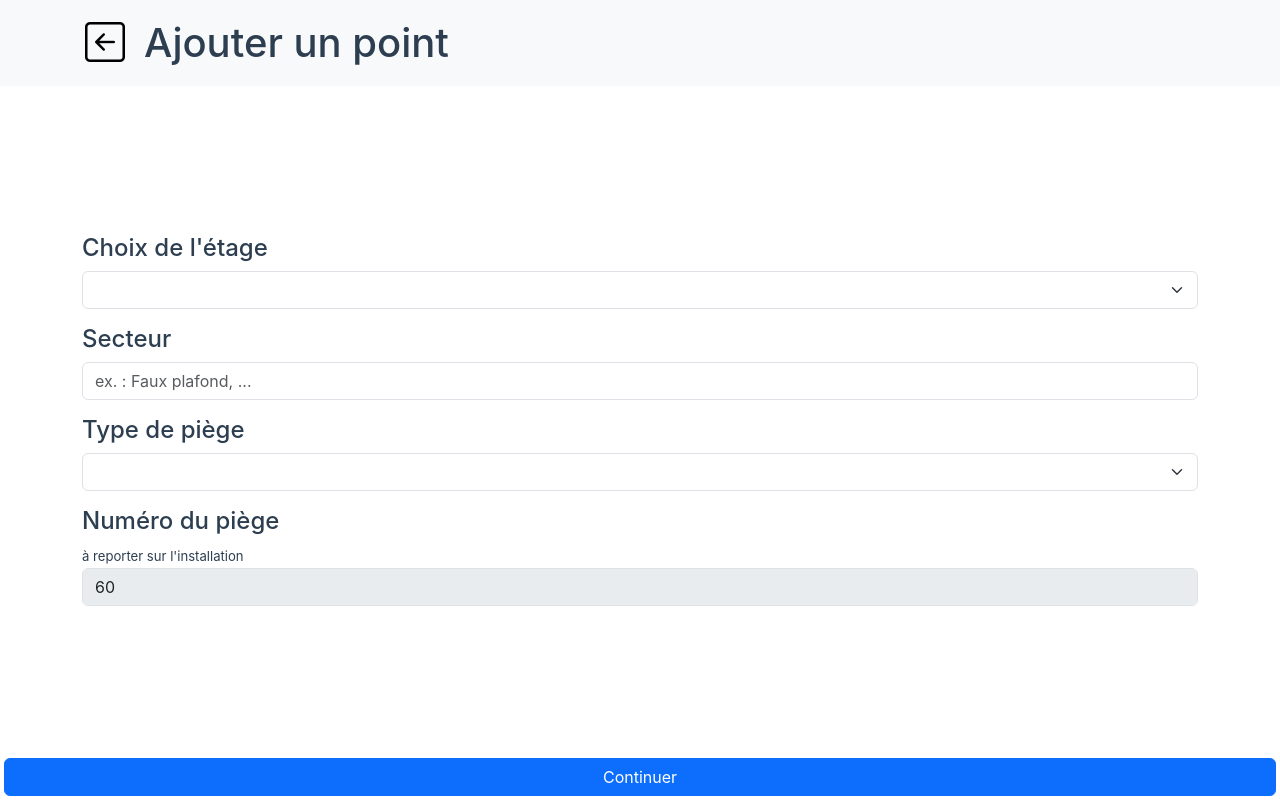
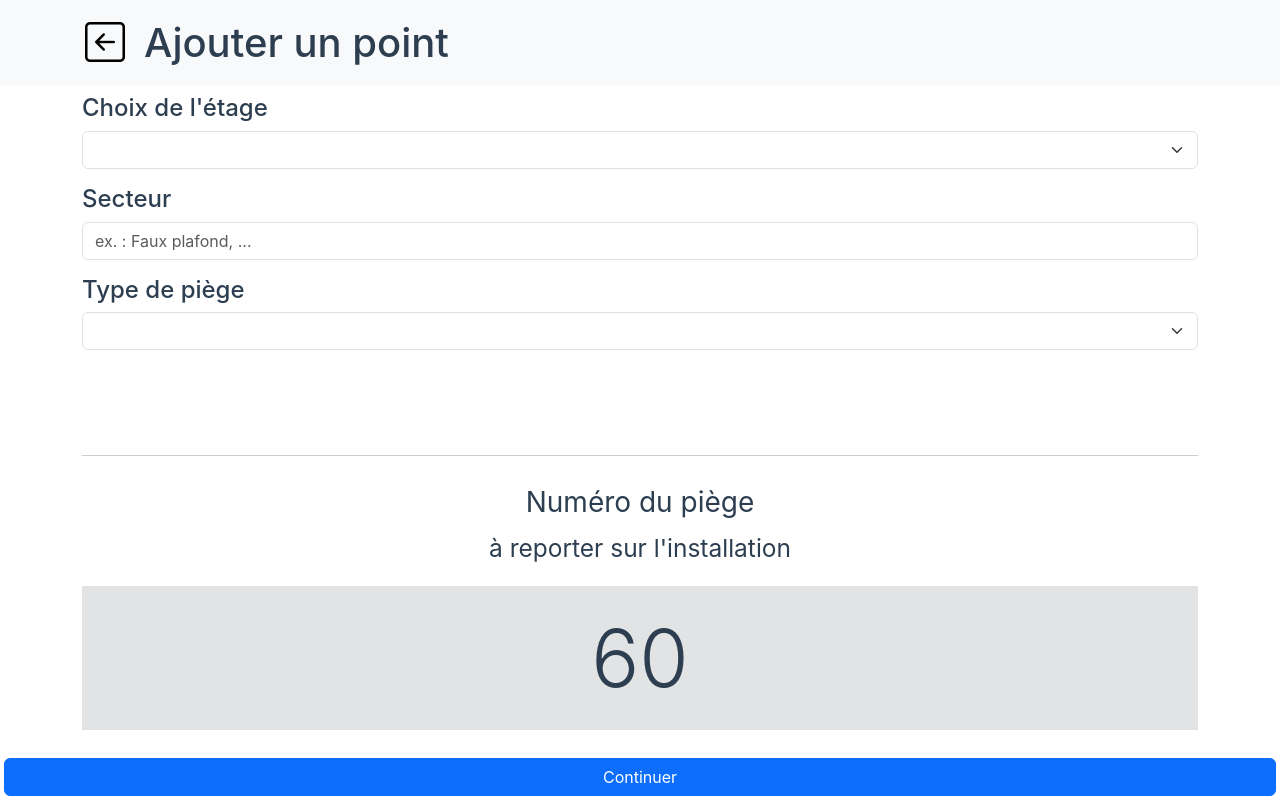
Before and after one commit to 24eme/OpenCarto, a Vue app: page /addInfoPoint in a window 1280 px wide. Built offline with nearby package versions, Linux system fonts and the light colour scheme.

Commit message:
mise en avant du numéro du piège

```diff
--- a/src/views/AddInfoPointView.vue
+++ b/src/views/AddInfoPointView.vue
@@ -21,8 +21,9 @@ if (!pointData.idPiege || pointData.idPiege === "0") {
             </div>
         </nav>
 
-        <div class="container vstack justify-content-center">
+        <div class="container vstack justify-content-start">
             <div class="my-2">
+                <!-- mettre par défaut l'étage sur lequel il est -->
                 <label for="etageSelect" class="h4 form-label"
                     >Choix de l'étage</label
                 >
@@ -49,7 +50,7 @@ if (!pointData.idPiege || pointData.idPiege === "0") {
                 />
             </div>
 
-            <div class="my-2">
+            <div class="my-2 mb-auto">
                 <label for="typeSelect" class="h4 form-label"
                     >Type de piège</label
                 >
@@ -65,22 +66,19 @@ if (!pointData.idPiege || pointData.idPiege === "0") {
                 </select>
             </div>
 
-            <div class="my-2">
-                <label for="idPiegeInput" class="h4 form-label"
-                    >Numéro du piège</label
-                >
-                <br />
-                <small>à reporter sur l'installation</small>
+            <hr />
 
-                <input
-                    type="text"
-                    class="form-control disabled"
-                    disabled
-                    v-model="pointData.idPiege"
-                />
+            <div class="my-2 text-center">
+                <p class="fs-3">
+                    Numéro du piège<br />
+                    <small>à reporter sur l'installation</small>
+                </p>
+
+                <p class="display-1 bg-secondary-subtle py-4">
+                    {{ pointData.idPiege }}
+                </p>
             </div>
         </div>
-        <!-- mettre par défaut l'étage sur lequel il est -->
 
         <div class="m-1 row">
             <RouterLink :to="{ name: 'prisePhoto' }" class="btn btn-primary">
```
